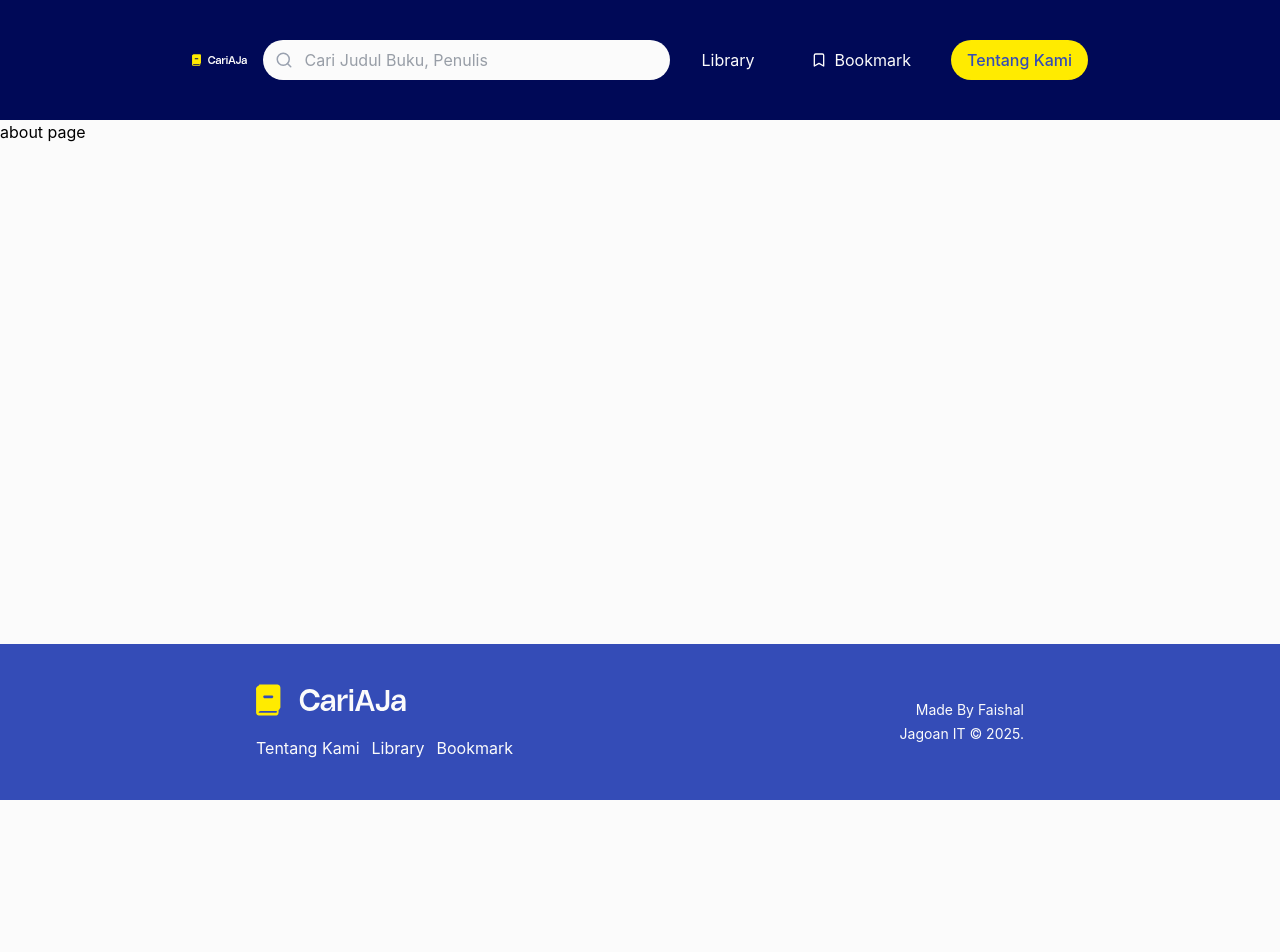
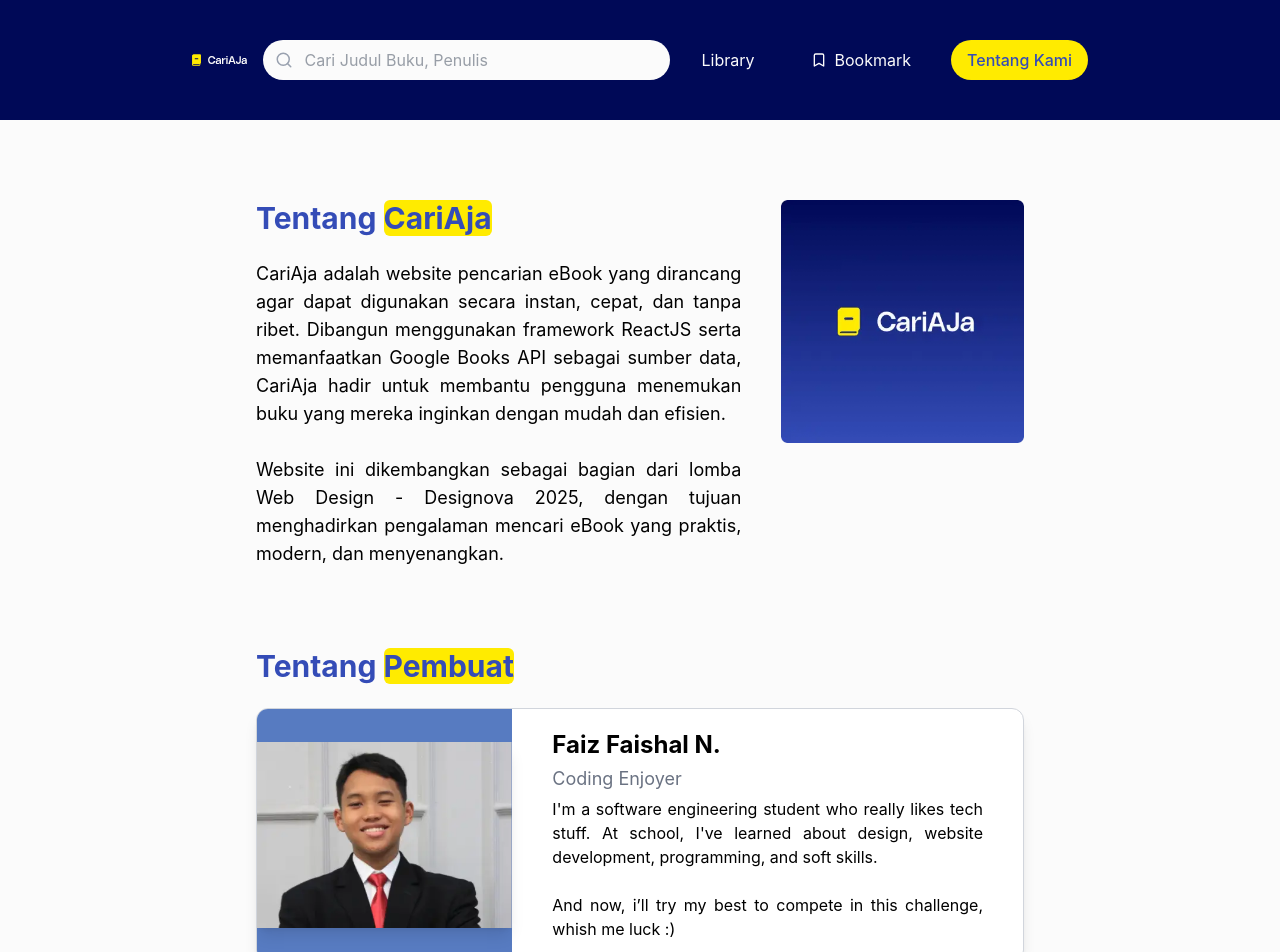
Before and after one commit to FaishalFaiz/CariAja-Ebook-Finder-Website, a React (Vite) app: page /about in a window 1280 px wide. Shown: the top 952 px of the page. Before the commit the page ends 800 px from the top, so only its background shows below. Built offline with nearby package versions, Linux system fonts and the light colour scheme; no server answers.

Commit message:
About Page ✅

```diff
--- a/src/component/Navbar.jsx
+++ b/src/component/Navbar.jsx
@@ -15,6 +15,7 @@ export default function Navbar() {
         if (e.key === "Enter") {
             if (query.trim() !== "") {
                 navigate(`/library?search=${encodeURIComponent(query)}`);
+                setQuery(""); // Kosongkan input setelah pencarian
             } else {
                 navigate("/library");
             }
--- a/src/pages/About.jsx
+++ b/src/pages/About.jsx
@@ -1,9 +1,41 @@
 import React from "react";
+import AboutImage from "@/assets/about.webp";
+import profile from "@/assets/profile.webp";
 
 export default function About() {
     return (
-        <>
-            <h1>about page</h1>
-        </>
+        <main className="flex flex-col gap-20 w-4/5 md:w-6/10 mx-auto my-[10vh]">
+            <section className="flex flex-col md:flex-row items-start gap-10 justify-center text-center">
+                <div className="flex flex-col w-full md:w-2/3 items-start justify-start">
+                    <h1 className="text-2xl md:text-3xl text-primary font-bold mb-6">Tentang <span className="bg-light rounded-md">CariAja</span></h1>
+                    <p className="text-justify text-md md:text-lg">CariAja adalah website pencarian eBook yang dirancang agar dapat digunakan secara instan, cepat, dan tanpa ribet. Dibangun menggunakan framework ReactJS serta memanfaatkan Google Books API sebagai sumber data, CariAja hadir untuk membantu pengguna menemukan buku yang mereka inginkan dengan mudah dan efisien.
+                        <br />
+                        <br />
+                        Website ini dikembangkan sebagai bagian dari lomba Web Design - Designova 2025, dengan tujuan menghadirkan pengalaman mencari eBook yang praktis, modern, dan menyenangkan.</p>
+                </div>
+                <div className="w-full md:w-1/3"><img src={AboutImage} className="w-full" alt="Gambar Logo CariAja" /></div>
+            </section>
+
+            <section className="flex w-full flex-col ">
+                <h1 className="text-2xl md:text-3xl text-primary font-bold mb-6">Tentang <span className="bg-light rounded-md">Pembuat</span></h1>
+                <div className="bg-[#FFFFFF] flex flex-col clickable md:flex-row border-[1px] border-gray-300 overflow-hidden shadow-lg rounded-xl">
+                    <div className="bg-secondary w-full md:w-1/3 flex flex-col justify-center items-center">
+                        <img src={profile} className="w-full shadow-lg" />
+                    </div>
+
+                    <div className="w-full md:w-2/3 flex flex-col gap-1 justify-center items-start px-5 md:px-10 my-5">
+                        <h4 className="text-lg md:text-2xl font-bold text-black">Faiz Faishal N.</h4>
+                        <p className="text-lg text-gray-500">Coding Enjoyer</p>
+
+                        <p className="text-justify">I'm a software engineering student who really likes tech stuff. At school, I've learned about design, website development, programming, and soft skills.
+                        <br />
+                        <br />
+                        And now, i’ll try my best to compete in this challenge, whish me luck :)
+
+                        </p>
+                    </div>
+                </div>
+            </section>
+        </main>
     );
 }
```
Also changed, not shown: src/assets/about.webp (added), src/assets/profile.webp (added).
